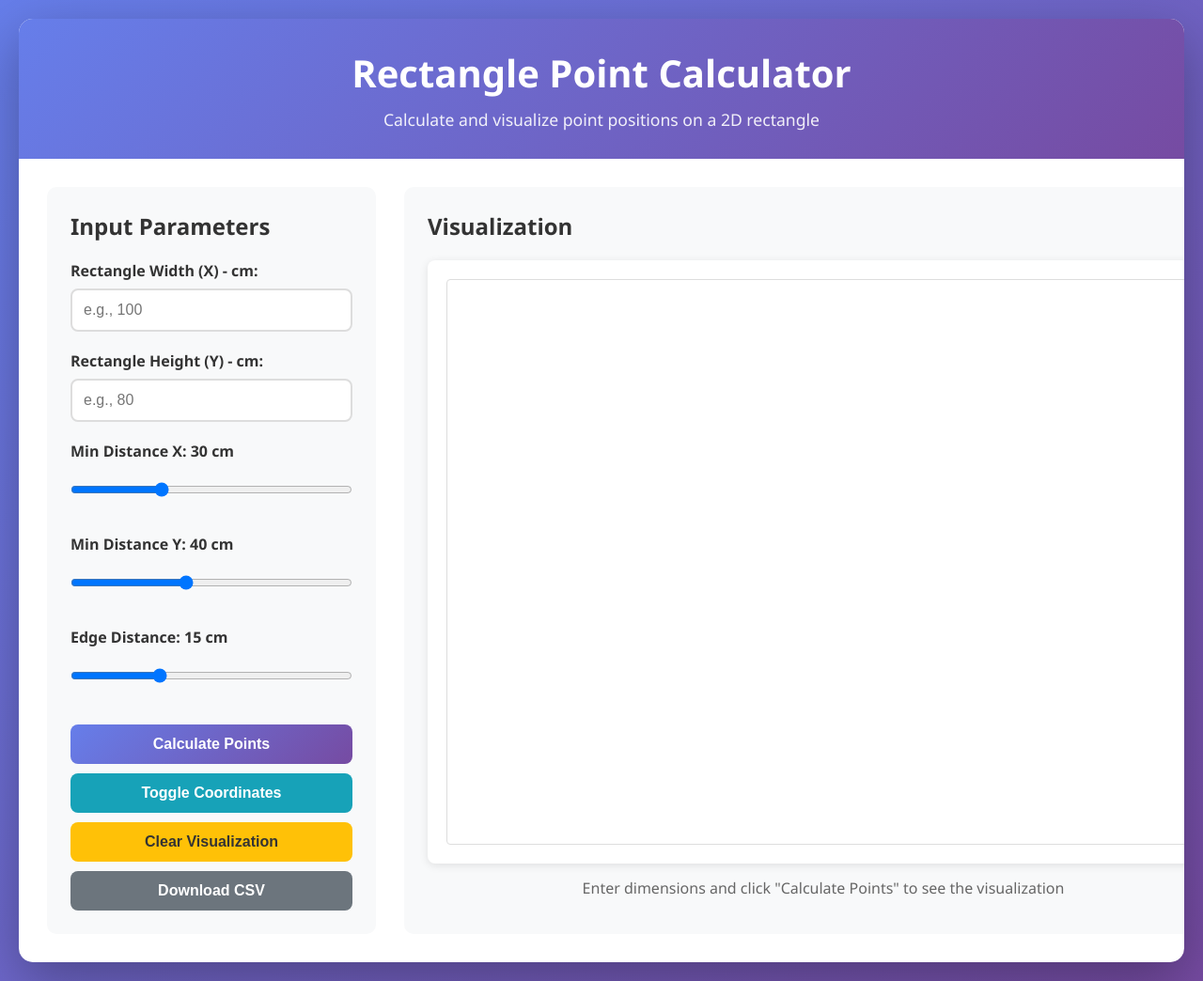
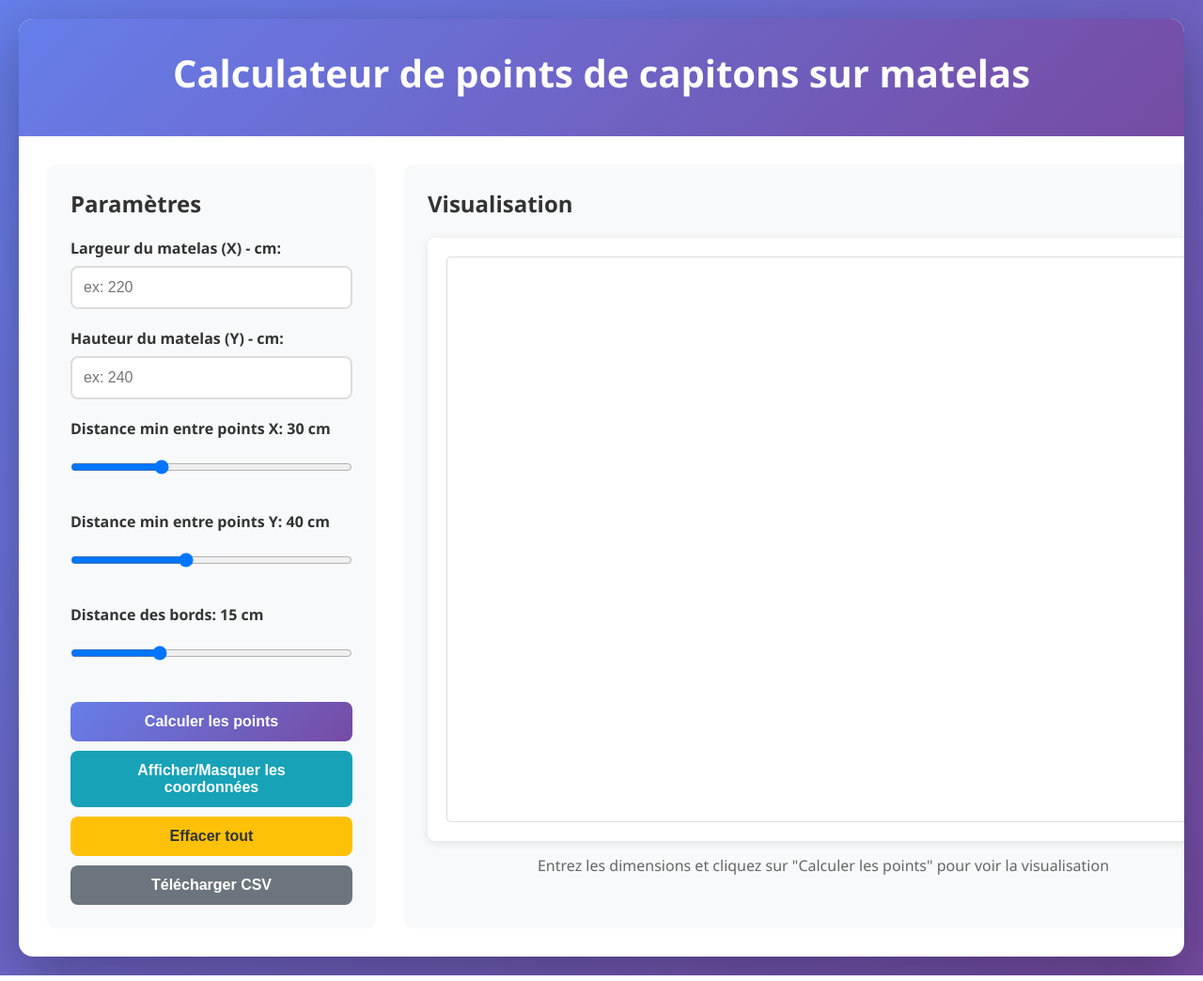
Before and after one commit to PierreExeter/capitons-matelas, a Flask app: page / in a window 1280 px wide. Shown: the whole page at 94% size. Run offline with Flask 3, Linux system fonts and the light colour scheme.

Commit message:
cosmetic changes

```diff
--- a/templates/index.html
+++ b/templates/index.html
@@ -1,9 +1,9 @@
 <!DOCTYPE html>
-<html lang="en">
+<html lang="fr">
 <head>
     <meta charset="UTF-8">
     <meta name="viewport" content="width=device-width, initial-scale=1.0">
-    <title>Rectangle Point Calculator</title>
+    <title>Calculateur de points de capitons sur matelas</title>
     <style>
         * {
             margin: 0;
@@ -208,64 +208,63 @@
 <body>
     <div class="container">
         <div class="header">
-            <h1>Rectangle Point Calculator</h1>
-            <p>Calculate and visualize point positions on a 2D rectangle</p>
+            <h1>Calculateur de points de capitons sur matelas</h1>
         </div>
 
         <div class="content">
             <div class="input-panel">
-                <h2 style="margin-bottom: 20px; color: #333;">Input Parameters</h2>
+                <h2 style="margin-bottom: 20px; color: #333;">Paramètres</h2>
 
                 <div class="error-message" id="errorMessage"></div>
 
                 <form id="calculatorForm">
                     <div class="form-group">
-                        <label for="x">Rectangle Width (X) - cm:</label>
-                        <input type="number" id="x" step="0.01" min="0.01" required placeholder="e.g., 100">
+                        <label for="x">Largeur du matelas (X) - cm:</label>
+                        <input type="number" id="x" step="0.01" min="0.01" required placeholder="ex: 220">
                     </div>
 
                     <div class="form-group">
-                        <label for="y">Rectangle Height (Y) - cm:</label>
-                        <input type="number" id="y" step="0.01" min="0.01" required placeholder="e.g., 80">
+                        <label for="y">Hauteur du matelas (Y) - cm:</label>
+                        <input type="number" id="y" step="0.01" min="0.01" required placeholder="ex: 240">
                     </div>
 
                     <div class="form-group">
-                        <label for="min_dist_x">Min Distance X: <span id="min_dist_x_value">30</span> cm</label>
+                        <label for="min_dist_x">Distance min entre points X: <span id="min_dist_x_value">30</span> cm</label>
                         <input type="range" id="min_dist_x" min="1" max="100" value="30" step="1">
                     </div>
 
                     <div class="form-group">
-                        <label for="min_dist_y">Min Distance Y: <span id="min_dist_y_value">40</span> cm</label>
+                        <label for="min_dist_y">Distance min entre points Y: <span id="min_dist_y_value">40</span> cm</label>
                         <input type="range" id="min_dist_y" min="1" max="100" value="40" step="1">
                     </div>
 
                     <div class="form-group">
-                        <label for="edge_distance">Edge Distance: <span id="edge_distance_value">15</span> cm</label>
+                        <label for="edge_distance">Distance des bords: <span id="edge_distance_value">15</span> cm</label>
                         <input type="range" id="edge_distance" min="1" max="50" value="15" step="1">
                     </div>
 
                     <div class="button-group">
-                        <button type="submit" class="btn-primary">Calculate Points</button>
-                        <button type="button" id="toggleCoords" class="btn-info">Toggle Coordinates</button>
-                        <button type="button" id="clearBtn" class="btn-warning">Clear Visualization</button>
-                        <button type="button" id="downloadBtn" class="btn-secondary" disabled>Download CSV</button>
+                        <button type="submit" class="btn-primary">Calculer les points</button>
+                        <button type="button" id="toggleCoords" class="btn-info">Afficher/Masquer les coordonnées</button>
+                        <button type="button" id="clearBtn" class="btn-warning">Effacer tout</button>
+                        <button type="button" id="downloadBtn" class="btn-secondary" disabled>Télécharger CSV</button>
                     </div>
                 </form>
 
                 <div class="info-box" id="infoBox" style="display: none;">
-                    <h3>Results</h3>
+                    <h3>Résultats</h3>
                     <p><strong>Rectangle:</strong> <span id="rectDimensions"></span></p>
-                    <p><strong>Total Points:</strong> <span id="totalPoints"></span></p>
+                    <p><strong>Total des Points:</strong> <span id="totalPoints"></span></p>
                 </div>
             </div>
 
             <div class="visualization-panel">
-                <h2 style="margin-bottom: 20px; color: #333;">Visualization</h2>
+                <h2 style="margin-bottom: 20px; color: #333;">Visualisation</h2>
                 <div class="canvas-container">
                     <canvas id="canvas" width="800" height="600"></canvas>
                 </div>
                 <p style="margin-top: 15px; text-align: center; color: #666;">
-                    Enter dimensions and click "Calculate Points" to see the visualization
+                    Entrez les dimensions et cliquez sur "Calculer les points" pour voir la visualisation
                 </p>
             </div>
         </div>
@@ -322,7 +321,7 @@
                 downloadBtn.disabled = false;
 
             } catch (error) {
-                showError('An error occurred while calculating points');
+                showError('Une erreur est survenue lors du calcul des points');
                 console.error('Error:', error);
             }
         });
@@ -356,7 +355,7 @@
                 document.body.removeChild(a);
 
             } catch (error) {
-                showError('An error occurred while downloading CSV');
+                showError('Une erreur est survenue lors du téléchargement du CSV');
                 console.error('Error:', error);
             }
         });
@@ -380,7 +379,7 @@
 
         toggleCoords.addEventListener('click', () => {
             showCoordinates = !showCoordinates;
-            toggleCoords.textContent = showCoordinates ? 'Hide Coordinates' : 'Show Coordinates';
+            toggleCoords.textContent = showCoordinates ? 'Masquer les coordonnées' : 'Afficher les coordonnées';
 
             // Re-visualize if data exists
             if (currentData) {
```
